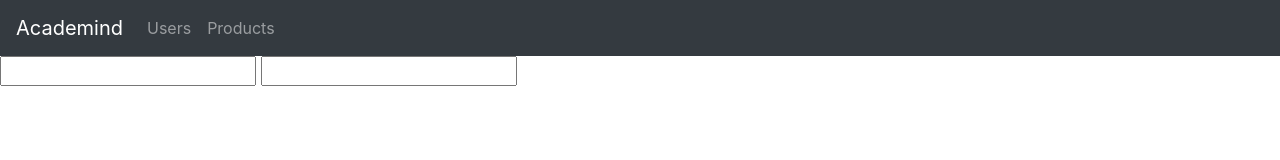
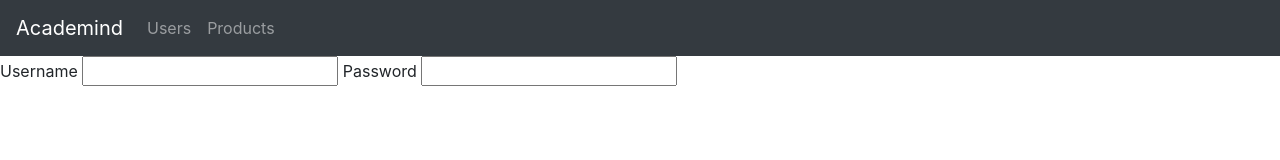
Before and after one commit to Jaguso/basic-bootstrap, a plain HTML site: page index.html in a window 1280 px wide. Drawn offline with nearby package versions, Linux system fonts and the light colour scheme.

Commit message:
added labels and ids for each label

```diff
--- a/index.html
+++ b/index.html
@@ -30,8 +30,10 @@
     </nav>
 
     <form action="">
-        <input type="text" name="username">
-        <input type="password" name="password">
+        <label for="username">Username</label>
+        <input type="text" name="username" id="username">
+        <label for="password">Password</label>
+        <input type="password" name="password" id="password">
     </form>
 
     <script src="https://code.jquery.com/jquery-3.3.1.slim.min.js" integrity="sha384-q8i/X+965DzO0rT7abK41JStQIAqVgRVzpbzo5smXKp4YfRvH+8abtTE1Pi6jizo" crossorigin="anonymous"></script>
```
